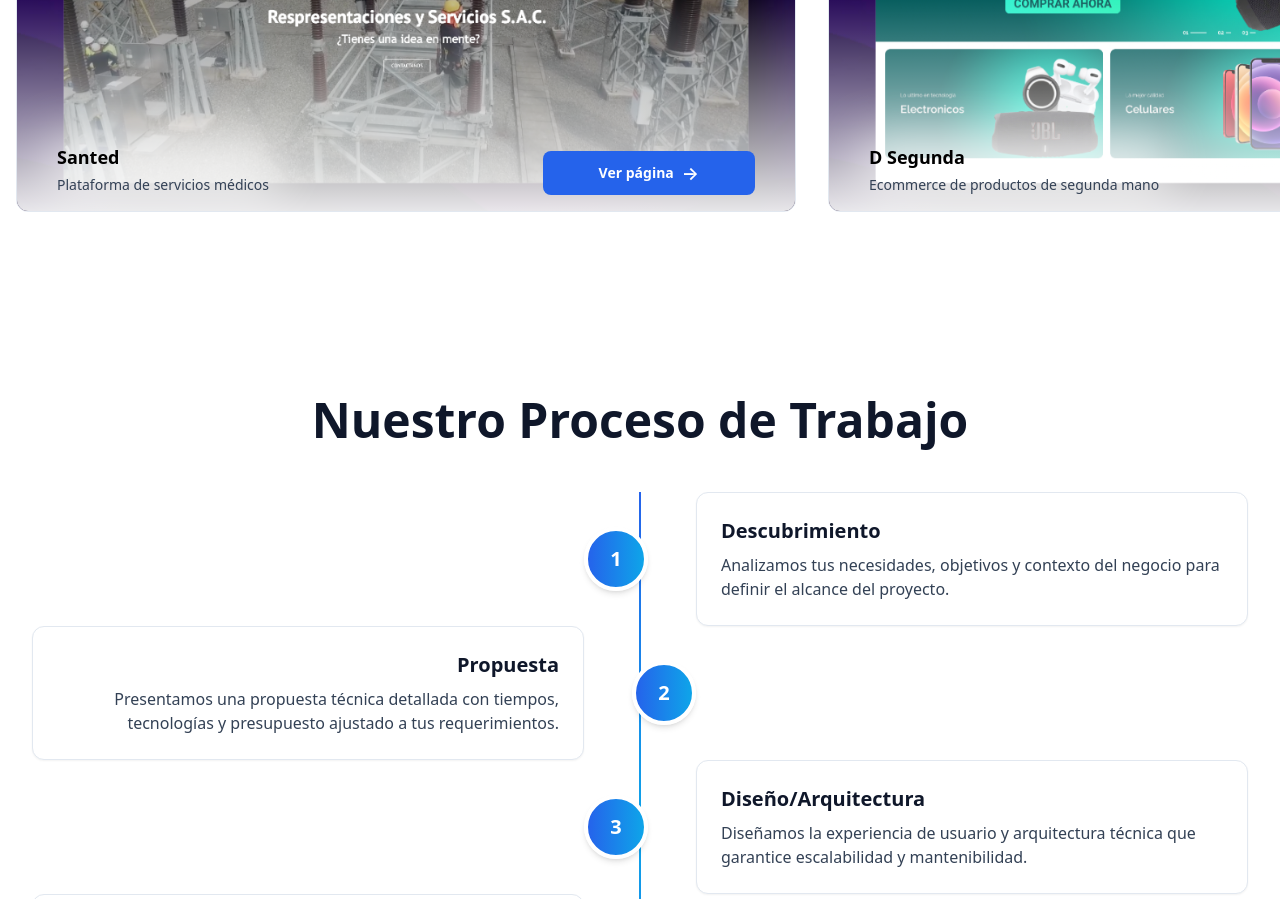
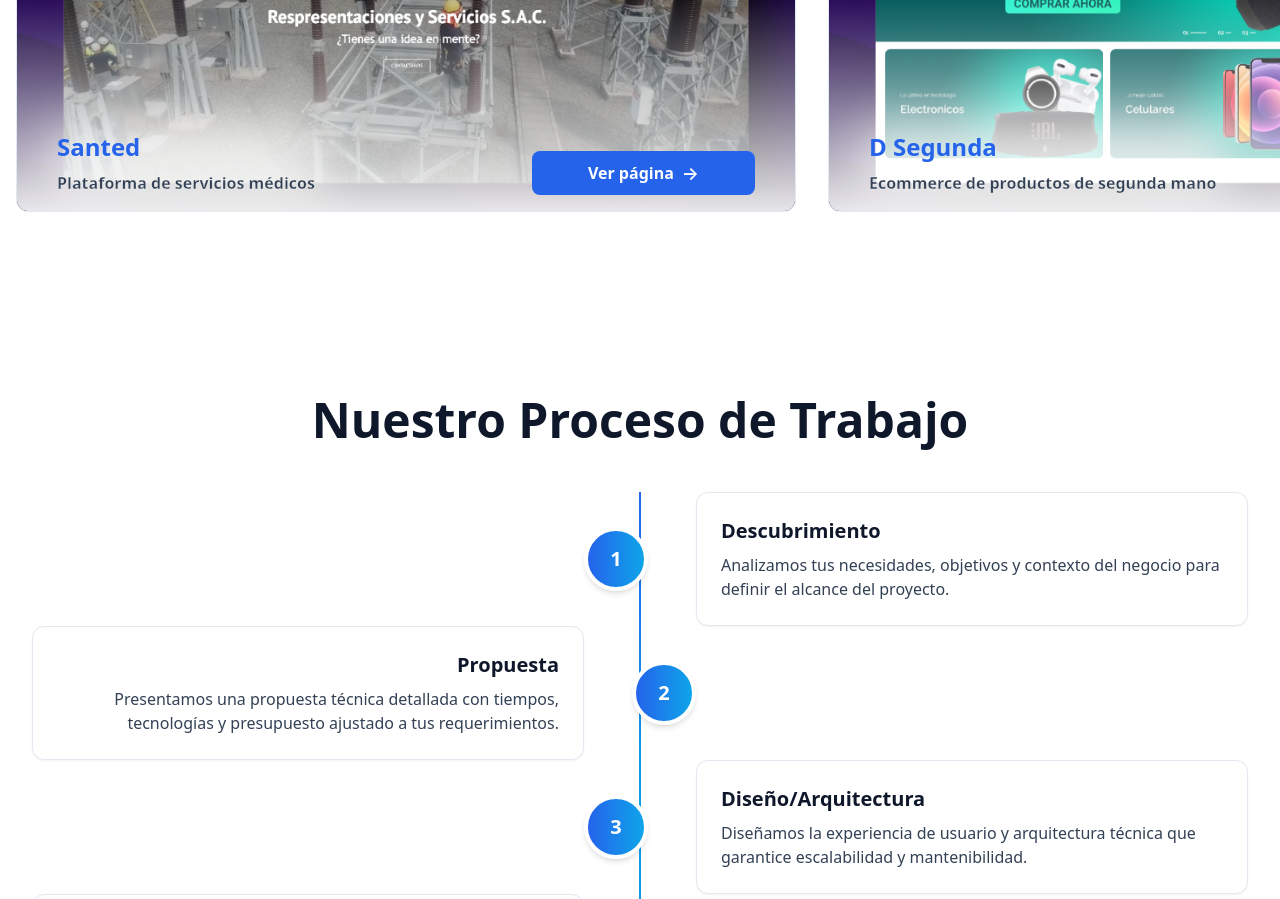
Before and after one commit to anthoniriv/ariveradev-portfolio, a Next.js app: page / in a window 1280 px wide. Shown: the part 2320-3219 px from the top of the page. Built offline with nearby package versions, Linux system fonts and the light colour scheme.

Commit message:
cambio final repositorio cambio de color titulo

```diff
--- a/src/components/Portfolio.js
+++ b/src/components/Portfolio.js
@@ -133,13 +133,13 @@ export default function Portfolio() {
                   <div className="absolute inset-0 flex items-end bg-gradient-to-t from-background/90 via-transparent to-transparent px-10 pb-4">
                     <div className="flex w-full items-end justify-between">
                       <div className="relative">
-                        <div className="font-bold absolute -inset-2 bg-white/60 blur-xl rounded-lg"></div>
+                        <div className="absolute -inset-2 bg-white/60 blur-xl rounded-lg"></div>
 
-                        <h3 className="relative text-lg font-bold text-black">
+                        <h3 className="relative text-2xl font-bold text-primary">
                           {proyecto.nombre}
                         </h3>
 
-                        <p className="relative mt-1 text-sm text-text-secondary">
+                        <p className="relative mt-2 text-black font-bold text-m text-text-secondary [-webkit-text-stroke:0.4px_rgba(255,255,255,0.8)]">
                           {proyecto.descripcion}
                         </p>
                       </div>
@@ -151,7 +151,7 @@ export default function Portfolio() {
                         onClick={(e) => {
                           if (hasDragged.current) e.preventDefault();
                         }}
-                        className="inline-flex items-center gap-2 bg-primary hover:bg-primary/90 text-white text-sm font-semibold px-14 py-2 rounded-lg transition-colors whitespace-nowrap"
+                        className="inline-flex items-center gap-2 bg-primary hover:bg-primary/90 text-white text-m font-semibold px-14 py-2 rounded-lg transition-colors whitespace-nowrap"
                       >
                         Ver página
                         <span className="text-lg">→</span>
```
